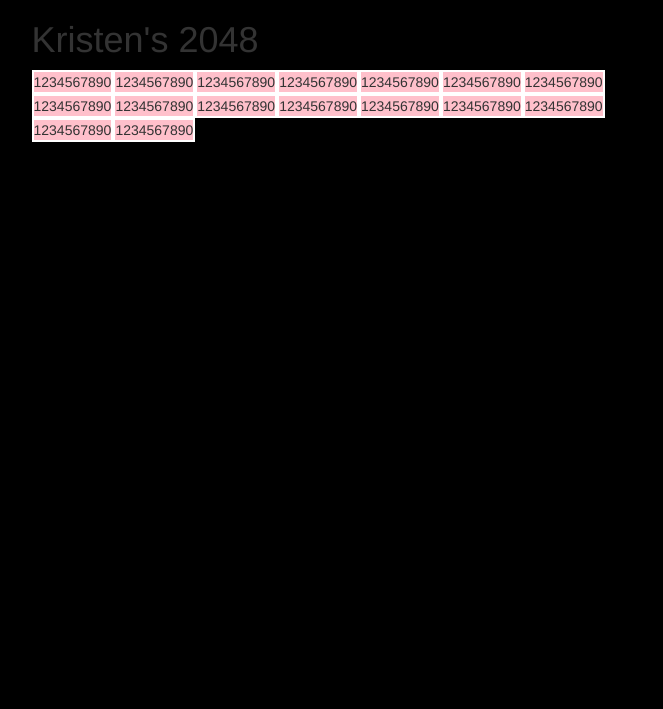
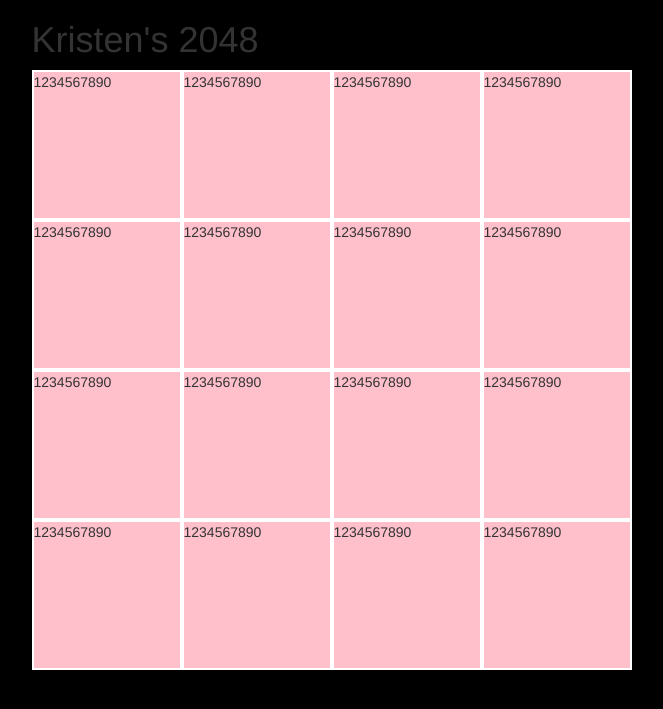
Before and after one commit to kshimatsu/kristen2048, a PHP site: page / in a window 1280 px wide. Shown: the top 709 px of the page, without its empty margins (296-959 px from the left). Run offline with PHP 8.4, Linux system fonts and the light colour scheme; some libraries are stand-ins or nearby versions.

Commit message:
Updated table with squares

```diff
--- a/css/main.css
+++ b/css/main.css
@@ -5,6 +5,7 @@ body {
 .cell {
   background: pink;
   float: left;
-  height: 25%;
+  width: 150px;
+  height: 150px;
   border: 2px solid white;
 }
```
Also changed, not shown: 1 other file.
